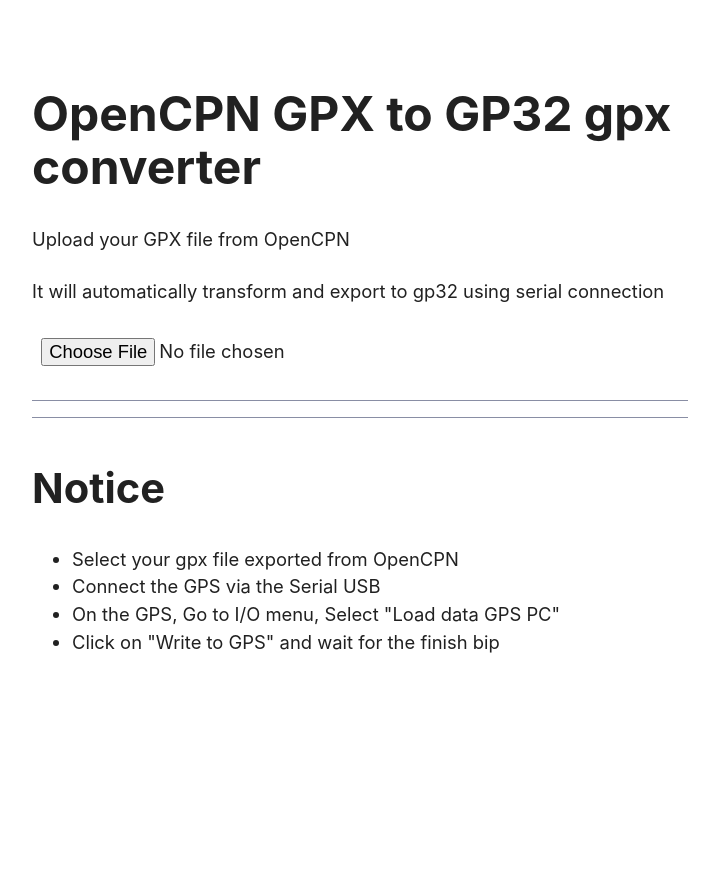
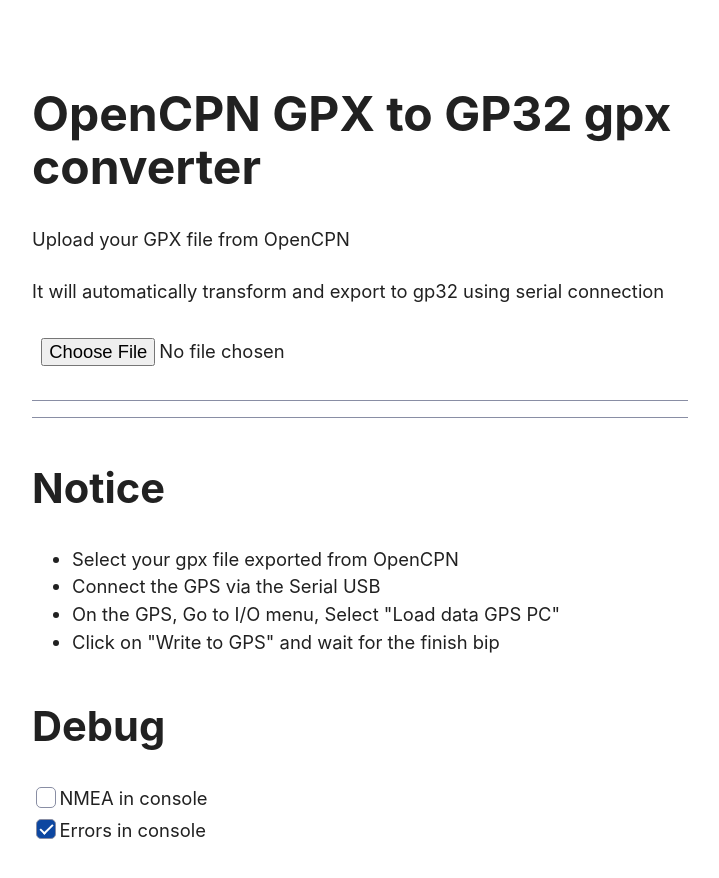
Before and after one commit to PepinNucleaire/gpx-gp32, a Vue app: page / in a window 1280 px wide. Shown: the whole page, without its empty margins (280-999 px from the left). Before the commit the page ends 800 px from the top, so only its background shows below. Built offline with nearby package versions, Linux system fonts and the light colour scheme.

Commit message:
maj errors

```diff
--- a/src/App.vue
+++ b/src/App.vue
@@ -6,25 +6,12 @@
   <main>
     <h1>
       OpenCPN GPX to GP32 gpx converter
-      <a
-        href="https://github.com/PepinNucleaire/gpx-gp32"
-        aria-label="Repo source"
-        class="footer-octicon"
-        title="GitHub"
-      >
-        <svg
-          aria-hidden="true"
-          class="octicon octicon-mark-github"
-          height="24"
-          version="1.1"
-          viewBox="0 0 16 16"
-          width="24"
-        >
-          <path
-            fill="white"
-            fill-rule="evenodd"
-            d="M8 0C3.58 0 0 3.58 0 8c0 3.54 2.29 6.53 5.47 7.59.4.07.55-.17.55-.38 0-.19-.01-.82-.01-1.49-2.01.37-2.53-.49-2.69-.94-.09-.23-.48-.94-.82-1.13-.28-.15-.68-.52-.01-.53.63-.01 1.08.58 1.23.82.72 1.21 1.87.87 2.33.66.07-.52.28-.87.51-1.07-1.78-.2-3.64-.89-3.64-3.95 0-.87.31-1.59.82-2.15-.08-.2-.36-1.02.08-2.12 0 0 .67-.21 2.2.82.64-.18 1.32-.27 2-.27.68 0 1.36.09 2 .27 1.53-1.04 2.2-.82 2.2-.82.44 1.1.16 1.92.08 2.12.51.56.82 1.27.82 2.15 0 3.07-1.87 3.75-3.65 3.95.29.25.54.73.54 1.48 0 1.07-.01 1.93-.01 2.2 0 .21.15.46.55.38A8.013 8.013 0 0 0 16 8c0-4.42-3.58-8-8-8z"
-          ></path>
+      <a href="https://github.com/PepinNucleaire/gpx-gp32" aria-label="Repo source" class="footer-octicon" title="GitHub">
+        <svg aria-hidden="true" class="octicon octicon-mark-github" height="24" version="1.1" viewBox="0 0 16 16"
+          width="24">
+          <path fill="white" fill-rule="evenodd"
+            d="M8 0C3.58 0 0 3.58 0 8c0 3.54 2.29 6.53 5.47 7.59.4.07.55-.17.55-.38 0-.19-.01-.82-.01-1.49-2.01.37-2.53-.49-2.69-.94-.09-.23-.48-.94-.82-1.13-.28-.15-.68-.52-.01-.53.63-.01 1.08.58 1.23.82.72 1.21 1.87.87 2.33.66.07-.52.28-.87.51-1.07-1.78-.2-3.64-.89-3.64-3.95 0-.87.31-1.59.82-2.15-.08-.2-.36-1.02.08-2.12 0 0 .67-.21 2.2.82.64-.18 1.32-.27 2-.27.68 0 1.36.09 2 .27 1.53-1.04 2.2-.82 2.2-.82.44 1.1.16 1.92.08 2.12.51.56.82 1.27.82 2.15 0 3.07-1.87 3.75-3.65 3.95.29.25.54.73.54 1.48 0 1.07-.01 1.93-.01 2.2 0 .21.15.46.55.38A8.013 8.013 0 0 0 16 8c0-4.42-3.58-8-8-8z">
+          </path>
         </svg>
       </a>
     </h1>
@@ -36,6 +23,8 @@
     <input type="file" id="gpxFile" @change="readFile" />
     <!-- <button @click="submitFile">Upload!</button> -->
     <hr />
+    <p class="notice" v-if="errors.display">ERROR<br />{{ errors.msg }}</p>
+
     <div v-if="hasSerial && serialDisplay">
       <button v-if="connected" style="background-color: green"></button>
       <button v-if="!connected" style="background-color: red"></button>
@@ -59,6 +48,14 @@
       <li>On the GPS, Go to I/O menu, Select "Load data GPS PC"</li>
       <li>Click on "Write to GPS" and wait for the finish bip</li>
     </ul>
+    <h2>Debug</h2>
+    <input type="checkbox" v-model="debug.checkNMEA" />
+    <label for="checkbox">NMEA in console</label>
+    <br />
+    <input type="checkbox" v-model="debug.checkErrors" />
+    <label for="checkbox">Errors in console</label>
+    <br />
+
   </main>
 </template>
 
@@ -66,6 +63,22 @@
 export default {
   data() {
     return {
+      MSG: {
+        SAME_NAME: "More than 2 waypoints with same name",
+        TOO_MANY: "Too many waypoints (Max 1000)",
+        NAME_LONG: "1 or more waypoints has more than 6 characters"
+      },
+      debug: {
+        checkNMEA: false,
+        checkErrors: true,
+      },
+      errors: {
+        display: false,
+        msg: "",
+        tooManyWpts: false,
+        wptsWithSameName: [],
+        wptsWithNameTooLong: []
+      },
       serialDisplay: false,
       filegpx: null,
       gpxParsed: null,
@@ -136,7 +149,9 @@
       this.nmeaToWrite.forEach((el, i) => {
         setTimeout(() => {
           this.lineNumber = i;
+          if (this.debug.checkNMEA) {
             console.log(el);
+          }
           this.writeToSerial(el);
         }, i * 300);
       });
@@ -184,6 +199,7 @@
       let text = e;
       const gpxParsed = gpx.parse(text);
       let newwpts = [];
+      this.checkErrors(gpxParsed.wpt)
       gpxParsed.wpt.map((wpt) => {
         const lon = wpt["$"].lon;
         const lat = wpt["$"].lat;
@@ -208,21 +224,69 @@
         };
         newwpts.push(newwpt);
       });
+      if (this.debug.checkNMEA) {
         console.log("**** GPX PARSED ****");
         console.log(newwpts);
+      }
       return newwpts;
+    },
+    checkErrors(listParsedWaypoints) {
+      if (!this.checkErrors) { this.errors.display = false };
+      const moreThan6Letters = this.checkNamesWithMoreThan6Letters(listParsedWaypoints);
+      const sameName = this.checkWptWithSameName(listParsedWaypoints)
+      const tooManyWaypoints = this.checkNumbersOfWaypoints(listParsedWaypoints)
+      console.log(moreThan6Letters)
+      this.errors.msg = `${moreThan6Letters.error} : ${moreThan6Letters.wpts.toString()}\n`
+      this.errors.msg = `${sameName.error} : ${sameName.wpts.toString()}\n`
+      this.errors.msg = `${tooManyWaypoints.error}`
+    },
+    checkNumbersOfWaypoints(listParsedWaypoints) {
+      if (listParsedWaypoints.length > 1000) {
+
+        this.errors.display = true
+        this.errors.tooManyWpts = true
+
+        return { error: this.MSG.TOO_MANY }
+      }
+    },
+    checkWptWithSameName(listParsedWaypoints) {
+      var arr = listParsedWaypoints.map(x => x.name)
+
+      const map = arr.reduce((acc, e) => acc.set(e, (acc.get(e) || 0) + 1), new Map());
+      console.log([...map.entries()])
+      const errors = [...map.entries()].filter(x => { return x[1] > 1 })
+      if (errors.length > 0) {
+        console.info("****** WPTS WITH SAME NAME ******")
+        console.info(errors)
+        this.errors.display = true
+        return {
+          error: this.MSG.SAME_NAME, wpts: errors.map(x => x[0])
+        }
+      }
+    },
+    checkNamesWithMoreThan6Letters(listParsedWaypoints) {
+      const listWithErrors = listParsedWaypoints.filter(wpt => wpt.name.length > 6)
+      if (listWithErrors.length == 0) { return }
+      console.log("**** WPTS WITH NAME TOO LONG ****");
+      console.log(listWithErrors)
+      this.errors.display = true
+      return {
+        error: this.MSG.NAME_LONG,
+        wpts: listWithErrors.map(x => x.name)
+      }
     },
     fromGPXtoText() {
       const listNmea = [];
       this.gpxParsed.map((wpt) =>
         listNmea.push(
-          `$PFEC,GPwpl,${wpt.furunoLat},${wpt.ns},${wpt.furunoLon},${wpt.ew},${wpt.name},0,,V,,,,`
+          `$PFEC, GPwpl, ${wpt.furunoLat},${wpt.ns},${wpt.furunoLon},${wpt.ew},${wpt.name}, 0,, V,,,, `
         )
       );
       listNmea.push("$PFEC,GPxfr,CTL,E");
-
-      console.log("****** NMEA TO WRITE ******");
-      console.log(listNmea);
+      if (this.debug.checkNMEA) {
+        console.info("****** NMEA TO WRITE ******");
+        console.info(listNmea);
+      }
       this.nmeaToWrite = listNmea;
     },
   },
```
Lines whose indentation alone changed are shown as unchanged.
